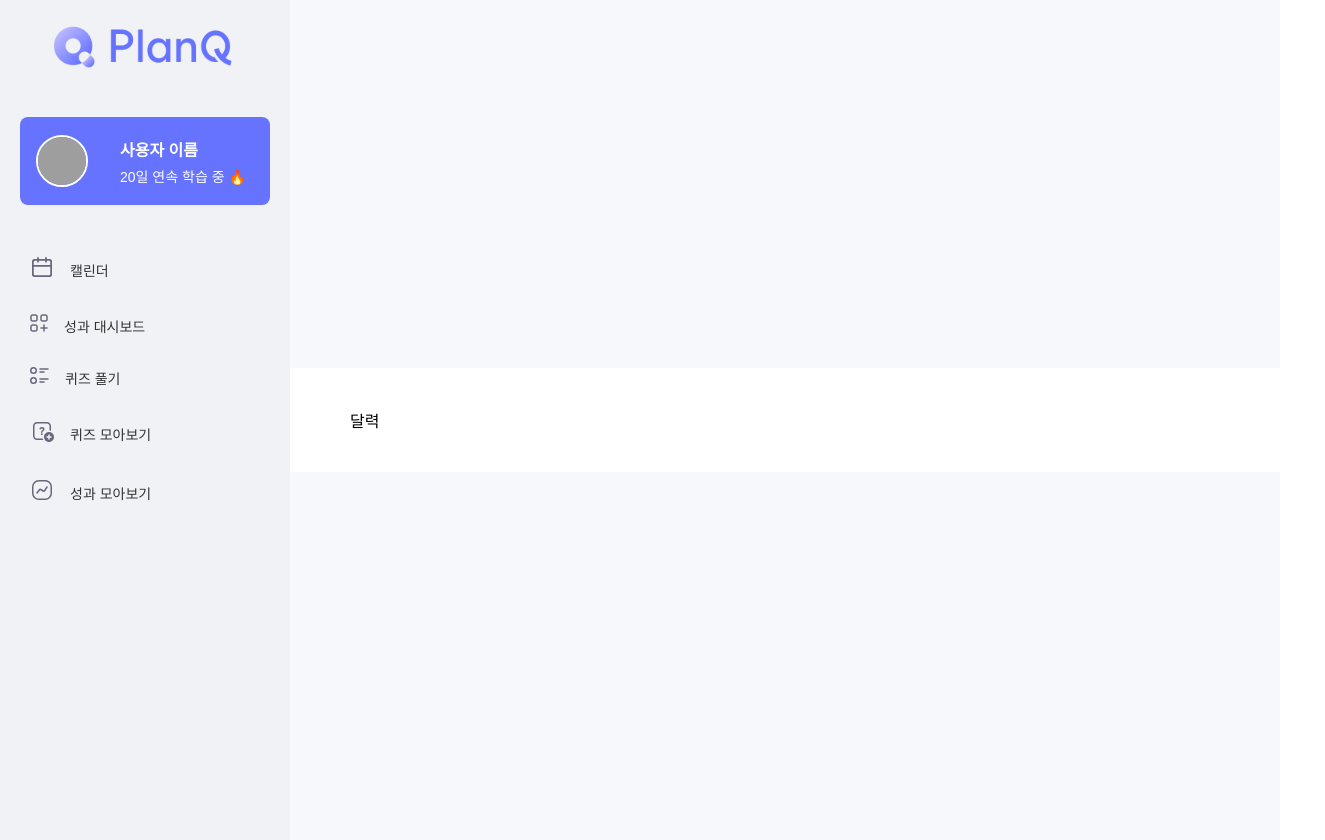
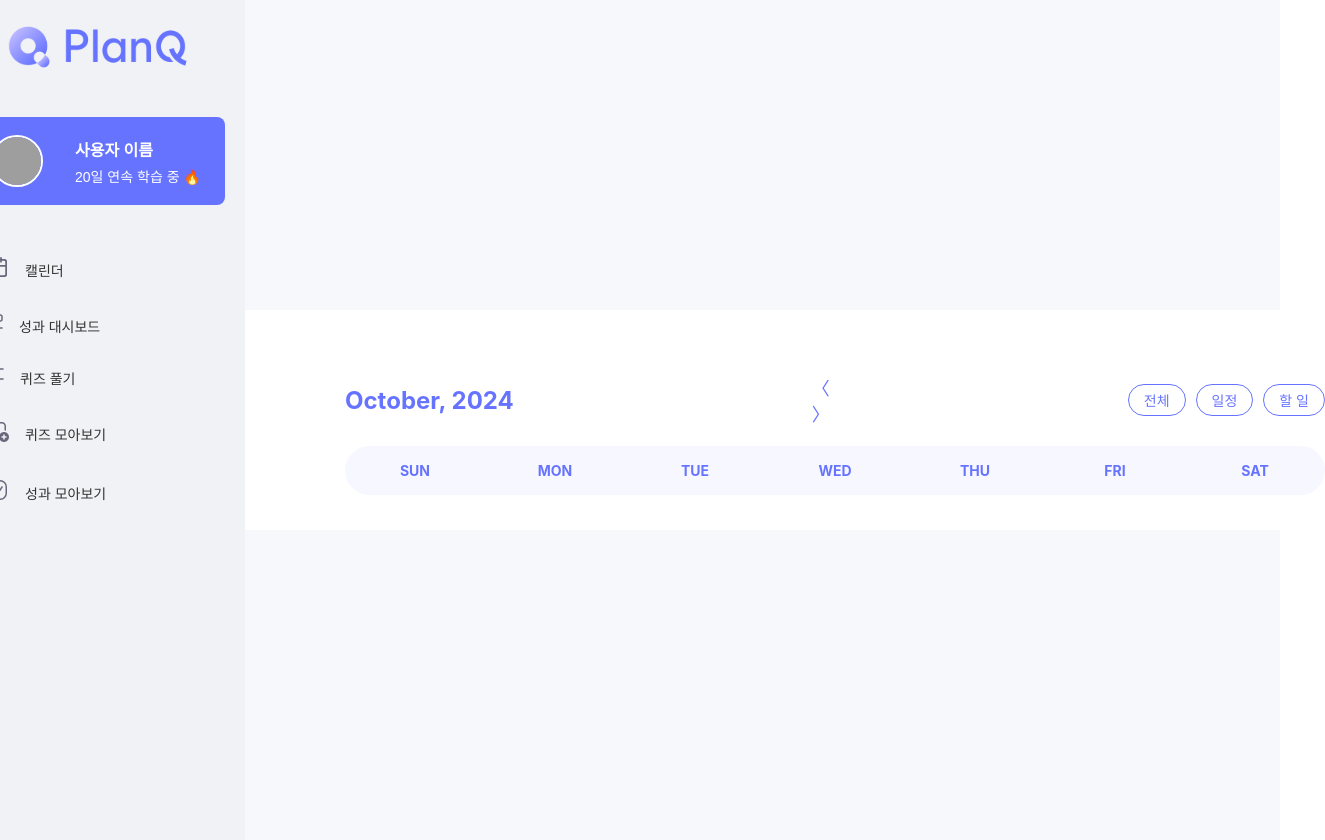
Before and after one commit to PlanQ-FE-Organization/PlanQ-FrontEnd, a React (Create React App) app in the folder planq_frontend/: page / in a window 1280 px wide. Shown: the whole page, 1325 px wide, since content can reach past the window. Built offline with nearby package versions, Linux system fonts and the light colour scheme; grey boxes are pictures that could not be loaded.

Commit message:
feat : "달력 컴포넌트 헤더 작업"
달력 컴포넌트 헤더 작업
Related : #1

```diff
--- /dev/null
+++ b/planq_frontend/src/page/calendar/Calendar.module.scss
@@ -0,0 +1,8 @@
+.calendar-container {
+  position: relative;
+  display: flex;
+  flex-direction: column;
+  align-items: center;
+  gap: 20px;
+  padding: 20px;
+}
--- a/planq_frontend/src/page/calendar/Calendar.tsx
+++ b/planq_frontend/src/page/calendar/Calendar.tsx
@@ -1,11 +1,15 @@
-import React from 'react';
+import React, { Component } from 'react';
+import HeaderSection from "./HeaderSection";
+import styles from './Calendar.module.scss';
 
-const Calendar = () => {
-    return (
-        <div>
-            달력
-        </div>
-    );
-};
+class Calendar extends Component {
+    render() {
+        return (
+            <div className={styles.calendarContainer}>
+                <HeaderSection />
+            </div>
+        );
+    }
+}
 
 export default Calendar;
--- /dev/null
+++ b/planq_frontend/src/page/calendar/HeaderSection.scss
@@ -0,0 +1,84 @@
+.header-section {
+  display: flex;
+  flex-direction: column;
+  align-items: flex-start;
+  padding: 0px;
+  gap: 20px;
+
+  position: relative;
+  width: 980px;
+  height: 140px;
+  left: 40px;
+  top: 24px;
+
+  .header-section-month-navigation {
+    display: flex;
+    justify-content: space-between;
+    align-items: center;
+    width: 100%;
+
+    .header-section-month-navigation-month-year {
+      font-size: 24px;
+      font-weight: bold;
+      color: #6673FF;
+    }
+
+    .header-section-month-navigation-nav-buttons {
+      .header-section-month-navigation-nav-buttons-button {
+        background: none;
+        border: none;
+        font-size: 18px;
+        cursor: pointer;
+        color: #6673FF;
+
+        &:hover {
+          color: #4c5aff;
+        }
+      }
+    }
+
+    .header-section-month-navigation-filter-buttons {
+      display: flex;
+      gap: 10px;
+
+      button {
+        padding: 5px 15px;
+        border: 1px solid #6673FF;
+        border-radius: 20px;
+        background: none;
+        color: #6673FF;
+        font-size: 14px;
+        cursor: pointer;
+
+        .selected {
+          background: #6673FF;
+          color: #fff;
+        }
+
+        &:hover {
+          background: #4c5aff;
+          color: #fff;
+        }
+      }
+    }
+  }
+
+  .weekdays {
+    display: flex;
+    flex-direction: row;
+    align-items: center;
+    justify-content: space-between;
+    width: 100%;
+    background: #F7F7FF;
+    border-radius: 40px;
+    padding: 16px 0px;
+
+    .weekday {
+      flex: 1;
+      text-align: center;
+      color: #6673FF;
+      font-size: 14px;
+      font-weight: bold;
+    }
+  }
+}
--- /dev/null
+++ b/planq_frontend/src/page/calendar/HeaderSection.tsx
@@ -0,0 +1,31 @@
+import React from 'react';
+import './HeaderSection.scss';
+
+const HeaderSection: React.FC = () => {
+    return (
+      <div className="header-section">
+        <div className="header-section-month-navigation">
+          <div className="header-section-month-navigation-month-year">October, 2024</div>
+          <div className="header-section-month-navigation-nav-buttons">
+            <div className="header-section-month-navigation-nav-buttons-button">〈</div>
+            <div className="header-section-month-navigation-nav-buttons-button">〉</div>
+          </div>
+          <div className="header-section-month-navigation-filter-buttons">
+            <button className="selected">전체</button>
+            <button>일정</button>
+            <button>할 일</button>
+          </div>
+        </div>
+
+        <div className="weekdays">
+          {["SUN", "MON", "TUE", "WED", "THU", "FRI", "SAT"].map((day) => (
+            <div key={day} className="weekday">
+              {day}
+            </div>
+          ))}
+        </div>
+      </div>
+    );
+};
+
+export default HeaderSection;
--- a/planq_frontend/tsconfig.json
+++ b/planq_frontend/tsconfig.json
@@ -1,6 +1,6 @@
 {
   "compilerOptions": {
-    "target": "es5",
+    "target": "es2015",
     "lib": [
       "dom",
       "dom.iterable",
```
